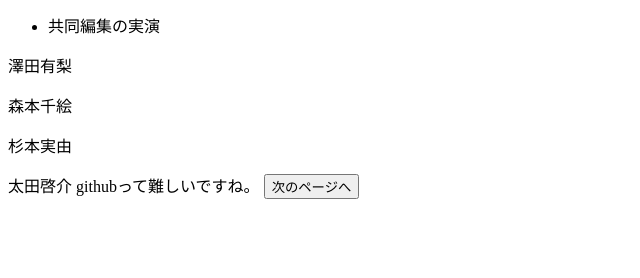
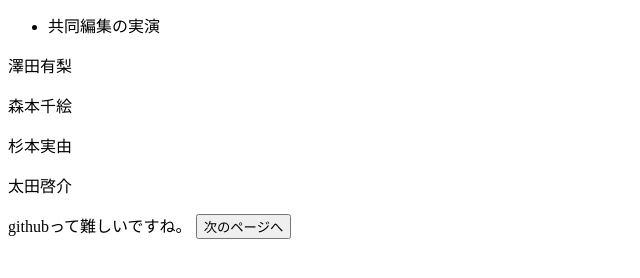
Before and after one commit to takeuchinaoya117/it_univ_practice, a plain HTML site: page index.html in a window 1280 px wide. Shown: the part 102-380 px from the top of the page, without its empty margins (0-640 px from the left). Drawn offline with Linux system fonts and the light colour scheme.

Commit message:
Update index.html

```diff
--- a/index.html
+++ b/index.html
@@ -10,7 +10,7 @@
 <p>澤田有梨</p>
 <p>森本千絵</p>
 <p>杉本実由</p>
-太田啓介
+<p>太田啓介</p>
 githubって難しいですね。
   <button>次のページへ</button>
 </body>
```
